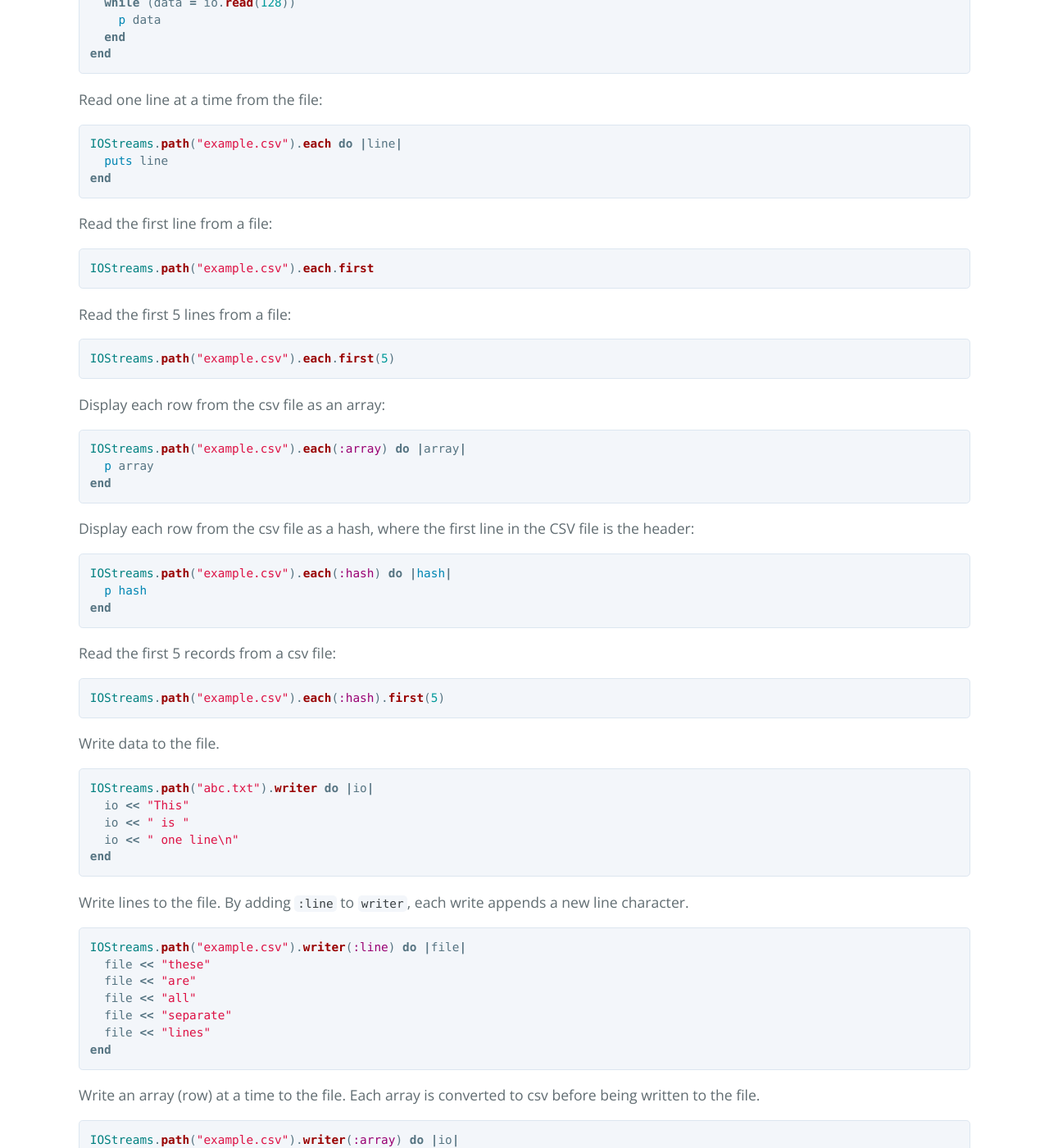
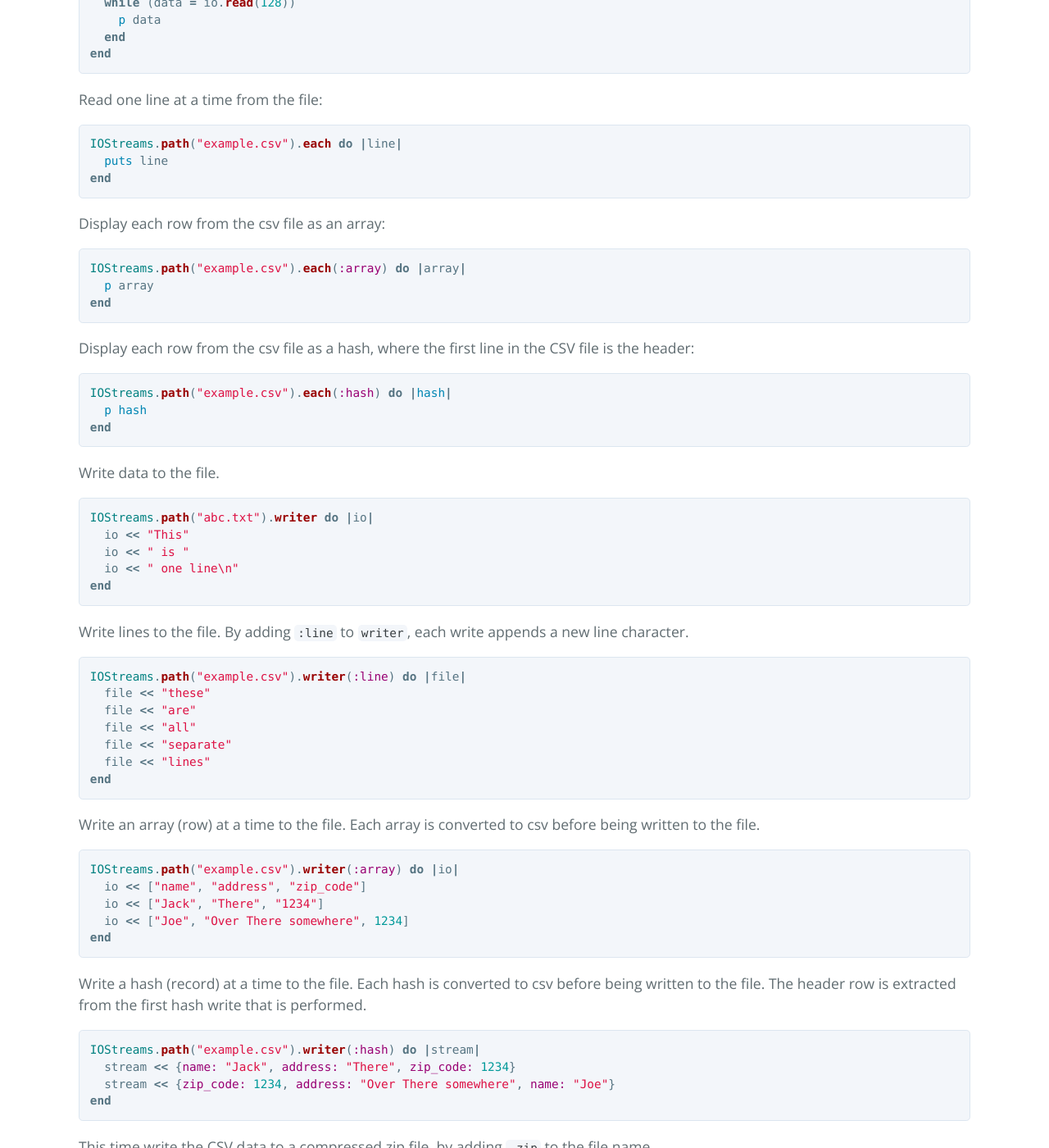
Before and after one commit to reidmorrison/iostreams, a Jekyll site: the page built from docs/index.md, in a window 1280 px wide and 1400 px high, scrolled down 2843 px. Shown: the whole window at 82% size. Built offline with Jekyll 4.4.1, drawn with Linux system fonts in a browser that asks for light colours; our own code applies the rules of GitHub Pages for plain Markdown files.

Commit message:
Remove support for each without a block for now
since it is not working properly across the supported streams and paths.

```diff
--- a/docs/index.md
+++ b/docs/index.md
@@ -132,16 +132,6 @@ IOStreams.path("example.csv").each do |line|
 end
 ~~~
 
-Read the first line from a file:
-~~~ruby
-IOStreams.path("example.csv").each.first
-~~~
-
-Read the first 5 lines from a file:
-~~~ruby
-IOStreams.path("example.csv").each.first(5)
-~~~
-
 Display each row from the csv file as an array:
 ~~~ruby
 IOStreams.path("example.csv").each(:array) do |array|
@@ -154,11 +144,6 @@ Display each row from the csv file as a hash, where the first line in the CSV fi
 IOStreams.path("example.csv").each(:hash) do |hash|
   p hash
 end
-~~~
-
-Read the first 5 records from a csv file:
-~~~ruby
-IOStreams.path("example.csv").each(:hash).first(5)
 ~~~
 
 Write data to the file.
--- a/lib/io_streams/line/reader.rb
+++ b/lib/io_streams/line/reader.rb
@@ -75,8 +75,6 @@ module IOStreams
       # Note:
       # * The line delimiter is _not_ returned.
       def each
-        return to_enum(__method__) unless block_given?
-
         line_count = 0
         until eof?
           line = readline
--- a/lib/io_streams/record/reader.rb
+++ b/lib/io_streams/record/reader.rb
@@ -68,8 +68,6 @@ module IOStreams
       end
 
       def each
-        return to_enum(__method__) unless block_given?
-
         @line_reader.each do |line|
           if @tabular.header?
             @tabular.parse_header(line)
--- a/lib/io_streams/row/reader.rb
+++ b/lib/io_streams/row/reader.rb
@@ -40,8 +40,6 @@ module IOStreams
       end
 
       def each
-        return to_enum(__method__) unless block_given?
-
         @line_reader.each do |line|
           if @tabular.header?
             columns = @tabular.parse_header(line)
--- a/lib/io_streams/version.rb
+++ b/lib/io_streams/version.rb
@@ -1,3 +1,3 @@
 module IOStreams
-  VERSION = "1.10.1".freeze
+  VERSION = "1.10.2".freeze
 end
```
Also changed, not shown: test/line_reader_test.rb (+0 -7 lines), test/paths/file_test.rb (+0 -5 lines), test/record_reader_test.rb (+0 -7 lines), test/row_reader_test.rb (+0 -7 lines).
